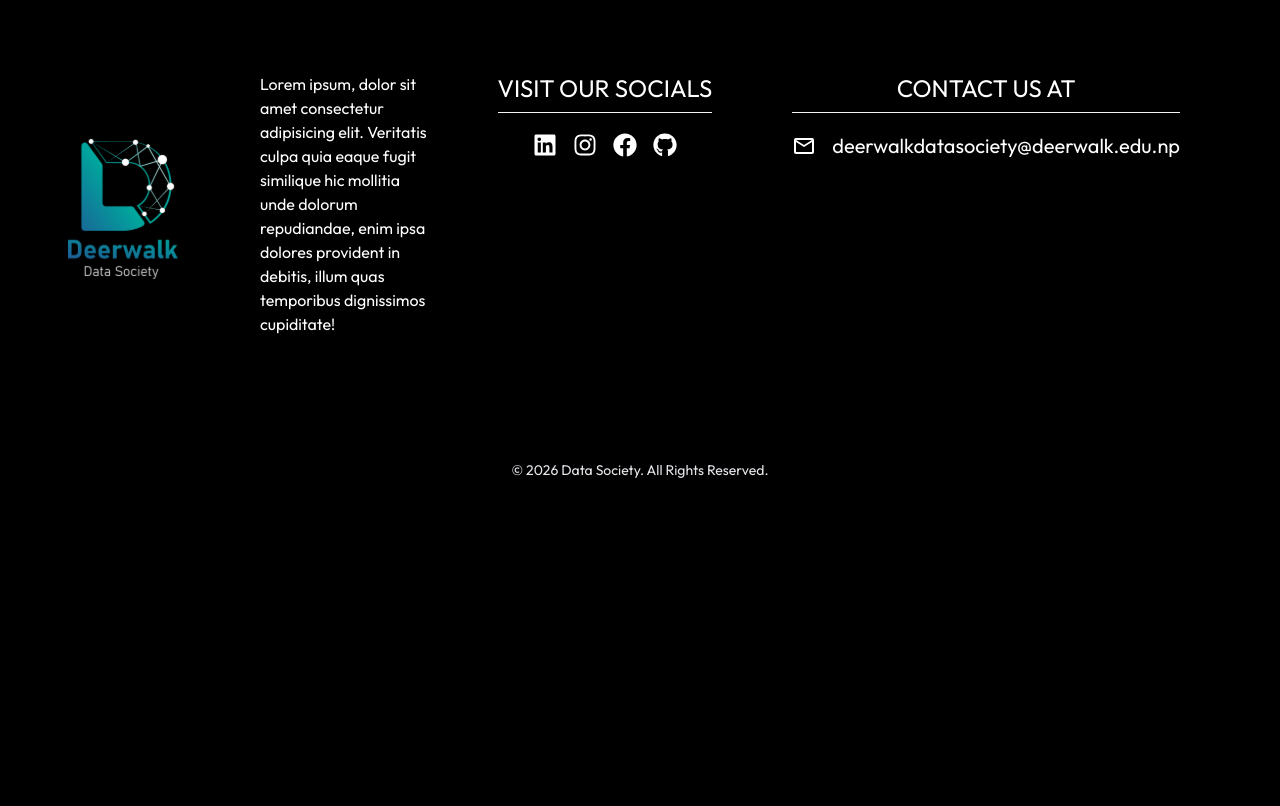
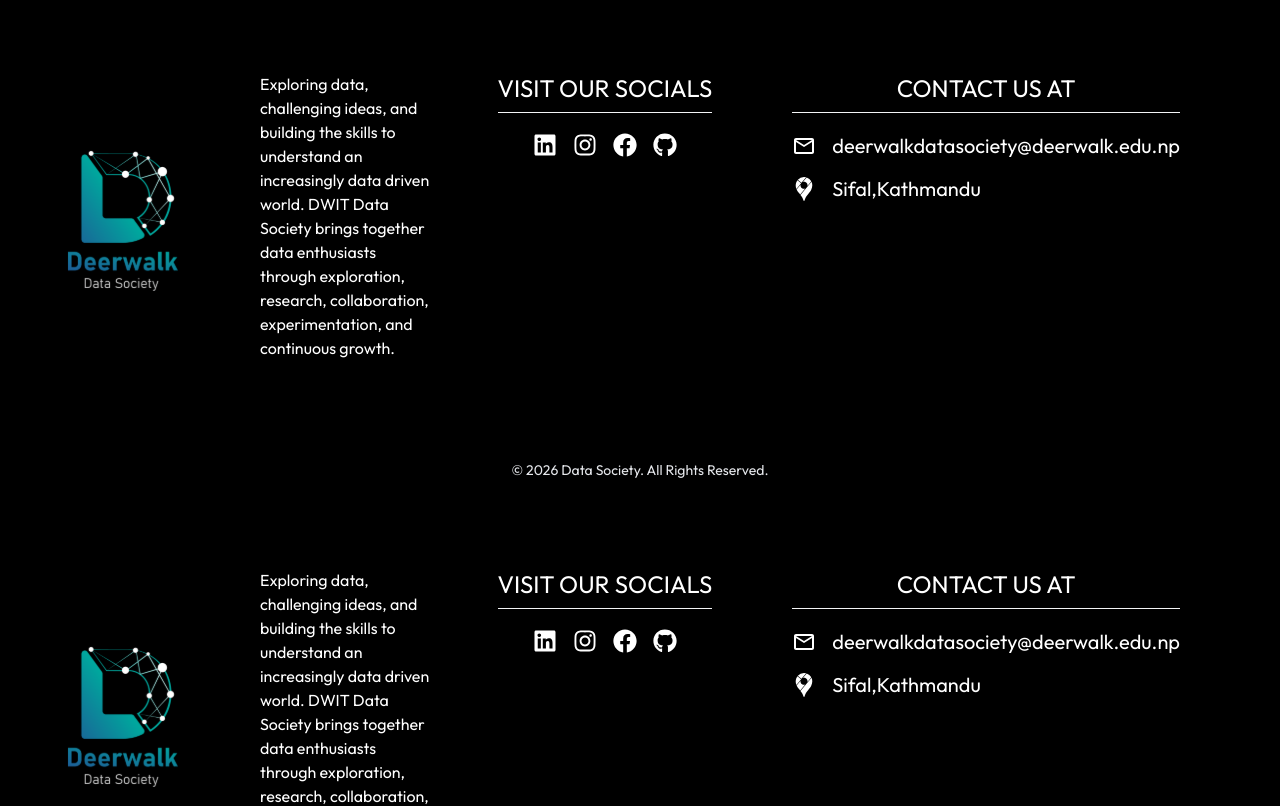
Before and after one commit to dwit-data-society/dwit-data-society.github.io, a Next.js app in the folder front-end/: page / in a window 1280 px wide. Shown: the top 806 px of the page. Built offline with nearby package versions, Linux system fonts and the light colour scheme.

Commit message:
feat: updated the design of footer with some other changes

```diff
--- a/front-end/src/app/page.tsx
+++ b/front-end/src/app/page.tsx
@@ -1,4 +1,5 @@
 import Footer from "@/components/Footer";
+
 
 
 
@@ -12,8 +13,13 @@ const page = () => {
 
 
 
+    <Footer/>
+    <Footer/>
+    <Footer/>
 
-    <Footer/>
+
+
+
 
 
 
--- a/front-end/src/components/Footer.tsx
+++ b/front-end/src/components/Footer.tsx
@@ -1,3 +1,100 @@
+
+import {FaFacebook,FaInstagram,FaLinkedin,FaGithub,FaPhoneAlt} from "react-icons/fa";
+import { MdOutlineMailOutline ,MdOutlinePhone,MdPhone} from "react-icons/md";
+import { FaPhone } from "react-icons/fa6";
+import { SiGooglemaps } from "react-icons/si";
+
+const Footer = () => {
+  return (
+    <>
+      <footer className="w-full h-auto xl:h-124 xl:relative flex flex-col xl:flex-row items-center xl:items-start pt-10 gap-8 xl:gap-0 px-4 sm:px-6 xl:px-0 overflow-x-hidden">
+          <div className="flex flex-col sm:flex-row gap-5 sm:gap-10 items-center pl-0 xl:pl-15 pt-8 text-center sm:text-left w-full sm:w-auto">
+              <div className="w-32 sm:w-30 shrink-0"><img src="/assets/transparent_Logo.svg" alt="" /></div>
+              <div className="leading-7 w-full max-w-full sm:w-[70%] xl:w-[40%] sm:ml-10" ><p className="text-sm sm:text-base break-words">Exploring data, challenging ideas, and building the skills to understand an increasingly data driven world.
+                          DWIT Data Society brings together data enthusiasts through exploration, research, collaboration, experimentation, and continuous growth.</p>
+              </div>
+          </div>
+
+          <div className="flex flex-col sm:flex-row xl:ml-auto gap-8 sm:gap-5">
+              <div className="flex flex-row gap-10 items-start pt-8 pr-0 xl:pr-15 xl:ml-auto justify-center sm:justify-start">
+               <div className="">
+              <h2 className="whitespace-nowrap border-b border-gray-100 pb-2  text-lg sm:text-2xl">VISIT OUR SOCIALS</h2>
+            <div className="flex flex-row gap-4 mt-5 text-xl sm:text-2xl justify-center">
+                <a href=""><FaLinkedin className="hover:text-blue-600 cursor-pointer" /></a>
+                <a href=""><FaInstagram className="hover:text-pink-500 cursor-pointer" /></a>
+                <a href=""><FaFacebook className="hover:text-blue-400 cursor-pointer" /></a>
+                <a href=""><FaGithub className="hover:text-purple-600 cursor-pointer" /></a>
+            </div>
+
+            </div>
+
+            </div>
+
+
+
+
+
+             <div className="flex flex-row gap-10 items-start pt-8 pr-0 xl:pr-25 xl:ml-auto justify-center sm:justify-start">
+            <div className="">
+              <h2 className="whitespace-nowrap border-b border-gray-100 pb-2  text-lg sm:text-2xl text-center">CONTACT US AT</h2>
+            <div className="flex flex-col gap-4 mt-5 text-xl sm:text-2xl justify-center">
+              <div className="flex flex-row gap-4 items-center">
+                <MdOutlineMailOutline  className="hover:text-[#00c2a8] cursor-pointer shrink-0" />
+                  <a href="mailto:deerwalkdatasociety@deerwalk.edu.np"className="whitespace-nowrap text-[13px] sm:text-[20px] hover:text-[#00c2a8]">
+                        deerwalkdatasociety@deerwalk.edu.np
+                  </a>
+
+              </div>
+               <div className="flex flex-row gap-4 items-center">
+                <a  href="https://maps.app.goo.gl/uQRGkF7CNe4Z8EU38" target="_blank" rel="noopener noreferrer">
+
+                <SiGooglemaps className="hover:text-[#00c2a8] cursor-pointer shrink-0"/>
+                </a>
+                  <a href="https://maps.app.goo.gl/uQRGkF7CNe4Z8EU38" target="_blank" rel="noopener noreferrer" className="whitespace-nowrap text-[13px] sm:text-[20px] hover:text-[#00c2a8]">
+                       Sifal,Kathmandu
+                  </a>
+
+              </div>
+
+
+              {/* <div className="flex flex-row gap-4 items-center" >
+                <MdPhone className="hover:text-green-500 cursor-pointer shrink-0"/>
+                <a href="tel:+977"  className="whitespace-nowrap text-[13px] sm:text-[20px] hover:text-green-500">12345678901</a>
+                <p>/</p>
+                <a href="tel:+977"  className="text-[13px] sm:text-[20px] hover:text-green-500">121212</a>
+
+              </div> */}
+            </div>
+
+            </div>
+            </div>
+
+            </div>
+
+
+
+
+       <div className=" pb-6 lg:absolute lg:bottom-4 lg:left-1/2 lg:-translate-x-1/2 lg:pb-0">
+          <p className="text-sm text-gray-200 text-center">
+                © 2026 Data Society. All Rights Reserved.
+        </p>
+       </div>
+
+
+
+
+    </footer>
+    </>
+  )
+}
+
+export default Footer;
+
+
+
+
+
+
 // import {FaFacebook,FaInstagram,FaLinkedin,FaGithub,FaPhoneAlt} from "react-icons/fa";
 // import { MdOutlineMailOutline ,MdOutlinePhone,MdPhone} from "react-icons/md";
 // import { FaPhone } from "react-icons/fa6";
@@ -75,79 +172,3 @@
 // }
 
 // export default Footer
-import {FaFacebook,FaInstagram,FaLinkedin,FaGithub,FaPhoneAlt} from "react-icons/fa";
-import { MdOutlineMailOutline ,MdOutlinePhone,MdPhone} from "react-icons/md";
-import { FaPhone } from "react-icons/fa6";
-
-const Footer = () => {
-  return (
-    <>
-      <footer className="w-full h-auto xl:h-124 xl:absolute flex flex-col xl:flex-row items-center xl:items-start pt-10 gap-8 xl:gap-0 px-4 sm:px-6 xl:px-0 overflow-x-hidden">
-          <div className="flex flex-col sm:flex-row gap-5 sm:gap-10 items-center pl-0 xl:pl-15 pt-8 text-center sm:text-left w-full sm:w-auto">
-              <div className="w-32 sm:w-30 shrink-0"><img src="/assets/transparent_Logo.svg" alt="" /></div>
-              <div className="leading-7 w-full max-w-full sm:w-[70%] xl:w-[40%] sm:ml-10" ><p className="text-sm sm:text-base break-words">Lorem ipsum, dolor sit amet consectetur adipisicing elit. Veritatis culpa quia eaque fugit similique hic mollitia unde dolorum repudiandae, enim ipsa dolores provident in debitis, illum quas temporibus dignissimos cupiditate!</p>
-              </div>
-          </div>
-
-          <div className="flex flex-col sm:flex-row xl:ml-auto gap-8 sm:gap-5">
-              <div className="flex flex-row gap-10 items-start pt-8 pr-0 xl:pr-15 xl:ml-auto justify-center sm:justify-start">
-               <div className="">
-              <h2 className="whitespace-nowrap border-b border-gray-100 pb-2  text-lg sm:text-2xl">VISIT OUR SOCIALS</h2>
-            <div className="flex flex-row gap-4 mt-5 text-xl sm:text-2xl justify-center">
-                <a href=""><FaLinkedin className="hover:text-blue-600 cursor-pointer" /></a>
-                <a href=""><FaInstagram className="hover:text-pink-500 cursor-pointer" /></a>
-                <a href=""><FaFacebook className="hover:text-blue-400 cursor-pointer" /></a>
-                <a href=""><FaGithub className="hover:text-purple-600 cursor-pointer" /></a>
-            </div>
-
-            </div>
-
-            </div>
-
-
-
-
-
-             <div className="flex flex-row gap-10 items-start pt-8 pr-0 xl:pr-25 xl:ml-auto justify-center sm:justify-start">
-            <div className="">
-              <h2 className="whitespace-nowrap border-b border-gray-100 pb-2  text-lg sm:text-2xl text-center">CONTACT US AT</h2>
-            <div className="flex flex-col gap-4 mt-5 text-xl sm:text-2xl justify-center">
-              <div className="flex flex-row gap-4 items-center">
-                <MdOutlineMailOutline  className="hover:text-[#00c2a8] cursor-pointer shrink-0" />
-                  <a href="mailto:deerwalkdatasociety@deerwalk.edu.np"className="whitespace-nowrap text-[13px] sm:text-[20px] hover:text-[#00c2a8]">
-                        deerwalkdatasociety@deerwalk.edu.np
-                  </a>
-
-              </div>
-              {/* <div className="flex flex-row gap-4 items-center" >
-                <MdPhone className="hover:text-green-500 cursor-pointer shrink-0"/>
-                <a href="tel:+977"  className="whitespace-nowrap text-[13px] sm:text-[20px] hover:text-green-500">12345678901</a>
-                <p>/</p>
-                <a href="tel:+977"  className="text-[13px] sm:text-[20px] hover:text-green-500">121212</a>
-
-              </div> */}
-            </div>
-
-            </div>
-            </div>
-
-            </div>
-
-
-
-
-       <div className="static xl:absolute bottom-4 left-1/2 xl:-translate-x-1/2 pb-6 xl:pb-0">
-          <p className="text-sm text-gray-200">
-                © 2026 Data Society. All Rights Reserved.
-        </p>
-       </div>
-
-
-
-
-    </footer>
-    </>
-  )
-}
-
-export default Footer
```
